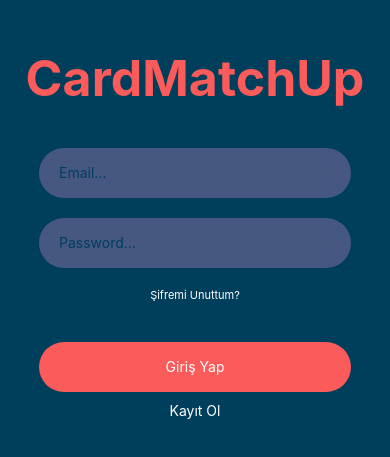
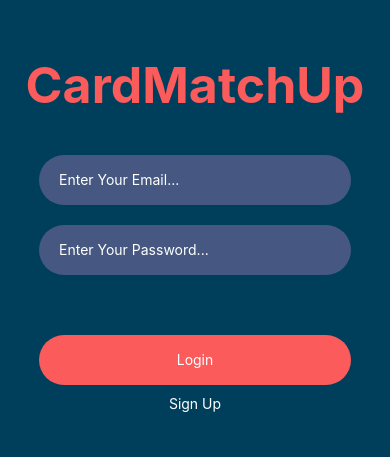
Before and after one commit to CardMatchUp/CardMatchUp, a React Native app: screen / in a window 390 px wide. Shown: the part 189-646 px from the top of the page. Built offline with nearby package versions, Linux system fonts and the light colour scheme.

Commit message:
made corrections in login page

```diff
--- a/App.js
+++ b/App.js
@@ -4,12 +4,8 @@ import { StyleSheet, Text, View } from 'react-native';
 import Login from "./screens/Login"
 
 export default function App() {
-  return ( <Login />
-    /*<View style={styles.container}>
-      <Text>fdgdfgdfg</Text>
-      <StatusBar style="auto" />
-    </View>*/
-  );
+  return  <Login />;
+
 }
 
 
--- a/screens/Login.js
+++ b/screens/Login.js
@@ -13,26 +13,24 @@ export default class Login extends React.Component { //App
         <View style={styles.inputView} >
           <TextInput
             style={styles.inputText}
-            placeholder="Email..."
-            placeholderTextColor="#003f5c"
+            placeholder="Enter Your Email..."
+            placeholderTextColor="white"
             onChangeText={text => this.setState({email:text})}/>
         </View>
         <View style={styles.inputView} >
           <TextInput
             secureTextEntry
             style={styles.inputText}
-            placeholder="Password..."
-            placeholderTextColor="#003f5c"
+            placeholder="Enter Your Password..."
+            placeholderTextColor="white" //#003f5c
             onChangeText={text => this.setState({password:text})}/>
         </View>
-        <TouchableOpacity>
-          <Text style={styles.forgot}>Şifremi Unuttum?</Text>
-        </TouchableOpacity>
+
         <TouchableOpacity style={styles.loginBtn}>
-          <Text style={styles.loginText}>Giriş Yap</Text>
+          <Text style={styles.loginText}>Login</Text>
         </TouchableOpacity>
         <TouchableOpacity>
-          <Text style={styles.loginText}>Kayıt Ol</Text>
+          <Text style={styles.loginText}>Sign Up</Text>
         </TouchableOpacity>
 
 
@@ -67,10 +65,6 @@ const styles = StyleSheet.create({
     height:50,
     color:"white"
   },
-  forgot:{
-    color:"white",
-    fontSize:11
-  },
   loginBtn:{
     width:"80%",
     backgroundColor:"#fb5b5a",
```
